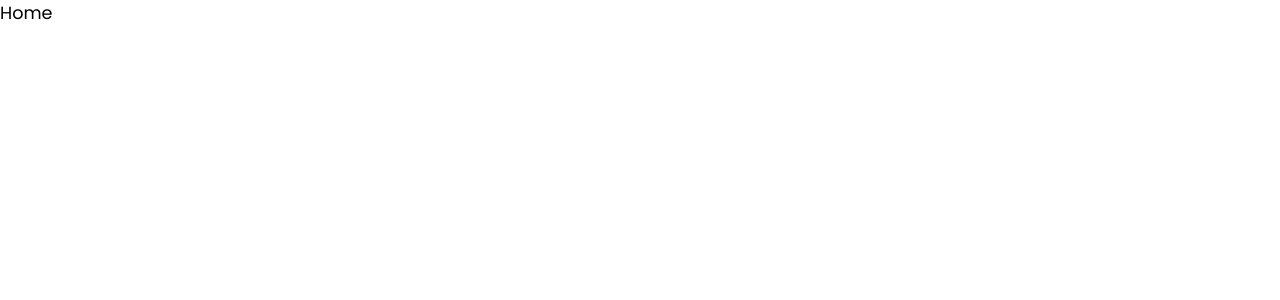
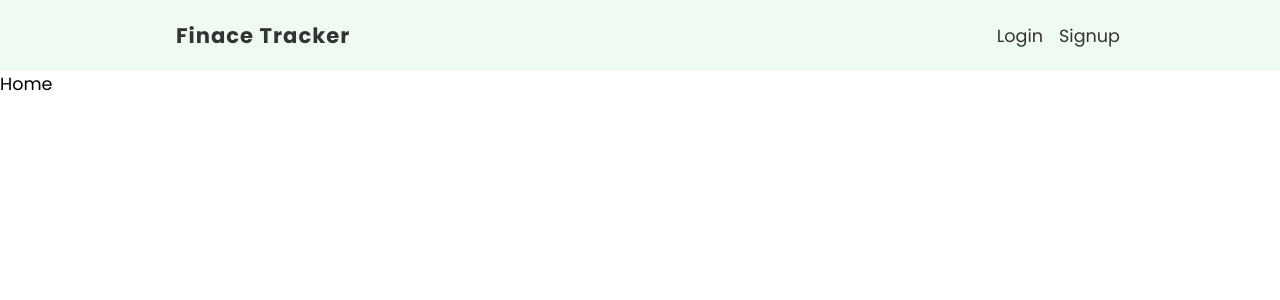
Before and after one commit to YoonaSkye/react-finance-tracker, a React (Create React App) app: page / in a window 1280 px wide. Shown: the top 300 px of the page. Built offline with nearby package versions, Linux system fonts and the light colour scheme.

Commit message:
create Narbar component

```diff
--- a/src/App.js
+++ b/src/App.js
@@ -4,11 +4,13 @@
 import Home from "./pages/home/Home";
 import Login from "./pages/login/Login";
 import Signup from "./pages/signup/Signup";
+import Navbar from "./components/Navbar";
 
 function App() {
   return (
     <div className="App">
       <BrowserRouter>
+        <Navbar />
         <Switch>
           <Route exact path="/">
             <Home />
--- /dev/null
+++ b/src/components/Navbar.jsx
@@ -0,0 +1,22 @@
+// styles
+import styles from "./Navbar.module.css";
+
+import { Link } from "react-router-dom";
+
+export default function Navbar() {
+  return (
+    <nav className={styles.navbar}>
+      <ul>
+        <li className={styles.title}>
+          <Link to="/">Finace Tracker</Link>
+        </li>
+        <li>
+          <Link to="/login">Login </Link>
+        </li>
+        <li>
+          <Link to="/signup">Signup</Link>
+        </li>
+      </ul>
+    </nav>
+  );
+}
--- /dev/null
+++ b/src/components/Navbar.module.css
@@ -0,0 +1,31 @@
+/* navbar style css */
+.navbar {
+  width: 100%;
+  background: #effaf0;
+  padding: 20px 10px;
+  box-sizing: border-box;
+}
+
+.navbar ul {
+  display: flex;
+  margin: 0 auto;
+  max-width: 960px;
+  align-items: center;
+}
+
+.title {
+  margin-right: auto;
+  font-weight: bold;
+  letter-spacing: 1px;
+  font-size: 1.2em;
+}
+
+.navbar button,
+.navbar a {
+  margin-left: 16px;
+}
+
+.navbar a {
+  color: #333;
+  text-decoration: none;
+}
```
